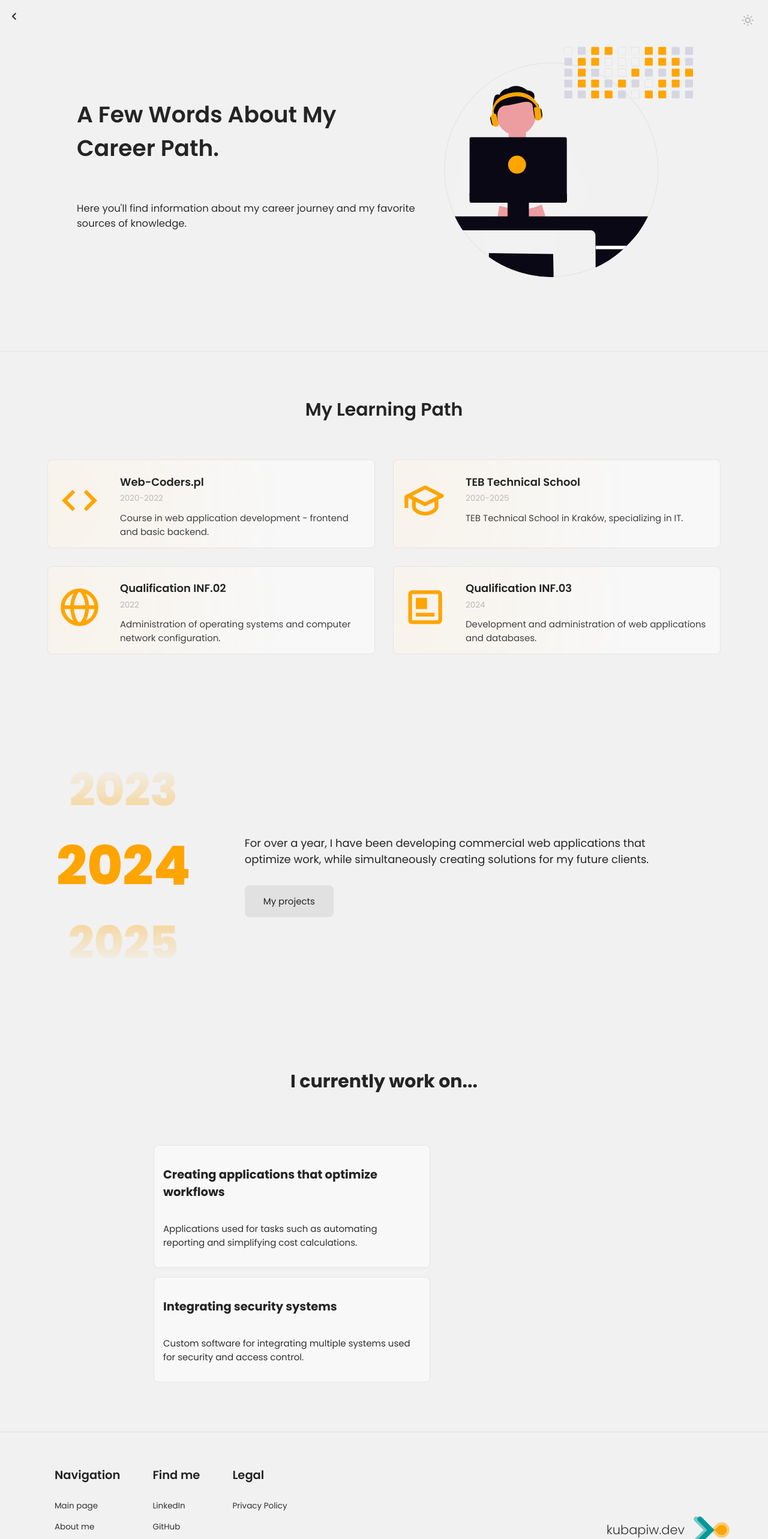
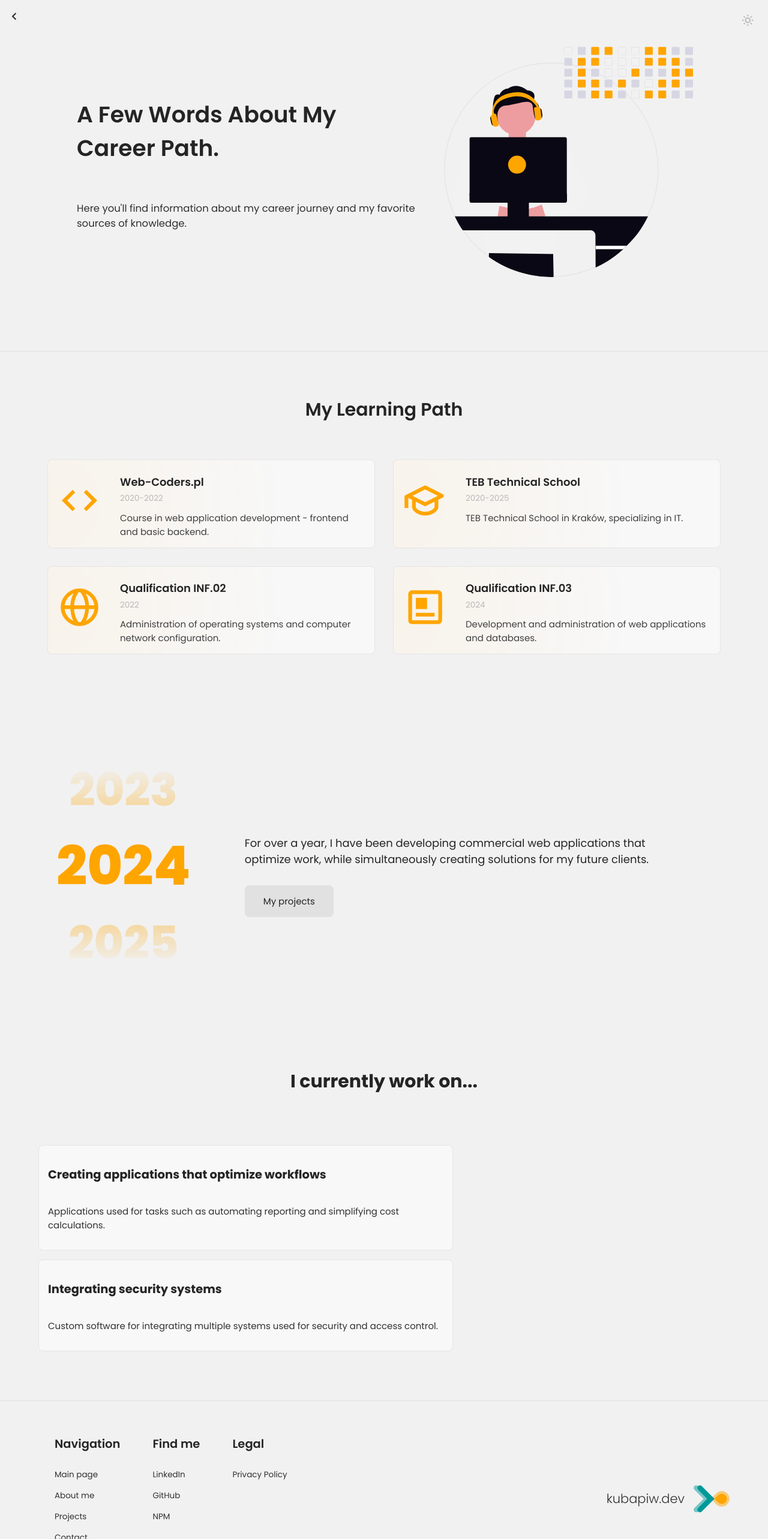
Before and after one commit to kubapiw15/personal-website, a Nuxt app: page /aboutme in a window 1280 px wide. Shown: the top 2566 px of the page at 60% size. Built offline with nearby package versions, Linux system fonts and the light colour scheme.

Commit message:
media queries added to aboutMePagePresentSection

```diff
--- a/components/aboutMePage/presentSection.vue
+++ b/components/aboutMePage/presentSection.vue
@@ -128,4 +128,20 @@ import { NuxtImg } from '#components';
     }
 }
 
+@media screen and (max-width: 1400px){
+    .content {
+        width: 90%;
+    }
+}
+
+@media screen and (max-width: 1000px){
+    .list .right {
+        display: none;
+    }
+
+   .content .list .tileContainer {
+        width: 100%;
+    }
+}
+
 </style>
```
